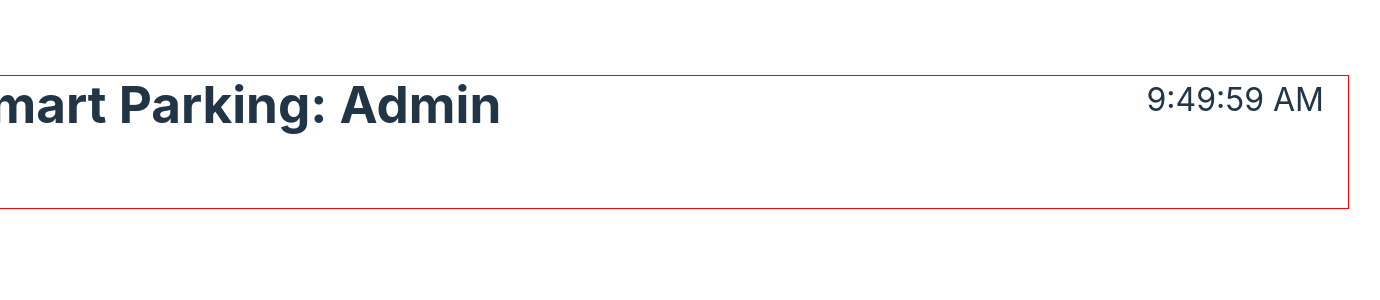
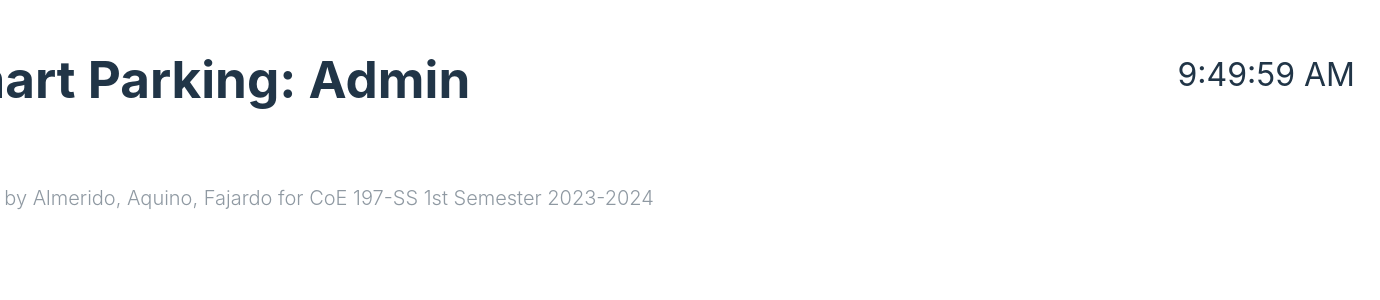
Before and after one commit to alztr2908/coe-197-design-project, a React (Vite) app: page / in a window 1280 px wide. Shown: the top 300 px of the page, 1380 px wide, since content can reach past the window. Built offline with nearby package versions, Linux system fonts and the light colour scheme.

Commit message:
add footer

```diff
--- a/src/App.css
+++ b/src/App.css
@@ -1,5 +1,6 @@
 .App{
-    width: 1420px;
-    height: 652px;
+    width: 1480px;
+    height: 700px;
     border: 1px solid white;
+    padding: 0 1.5em;
 }
--- a/src/App.jsx
+++ b/src/App.jsx
@@ -1,5 +1,7 @@
 import { useState } from "react";
 import Navbar from "./components/navbar";
+import Footer from "./components/footer";
+
 import "./App.css";
 
 function App() {
@@ -8,8 +10,8 @@ function App() {
       <div className="App">
         <Navbar />
         <div className="display"></div>
+        <Footer />
       </div>
-      <div className="footer"></div>
     </>
   );
 }
--- a/src/components/footer.jsx
+++ b/src/components/footer.jsx
@@ -0,0 +1,9 @@
+const footer = () => {
+  return (
+    <div style={{ fontWeight: "300", fontSize: "1.25rem", opacity: "50%" }}>
+      Created by Almerido, Aquino, Fajardo for CoE 197-SS 1st Semester 2023-2024
+    </div>
+  );
+};
+
+export default footer;
--- a/src/components/navbar.css
+++ b/src/components/navbar.css
@@ -3,8 +3,6 @@
 nav {
     display: flex;
     justify-content: space-between;
-    padding: 0 1.5em;
-    border: 1px solid red
 }
 
 .clock {
```
